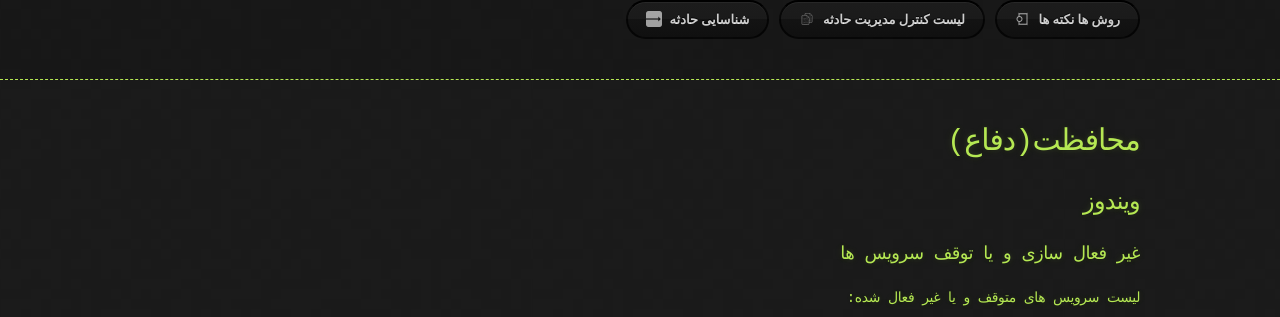
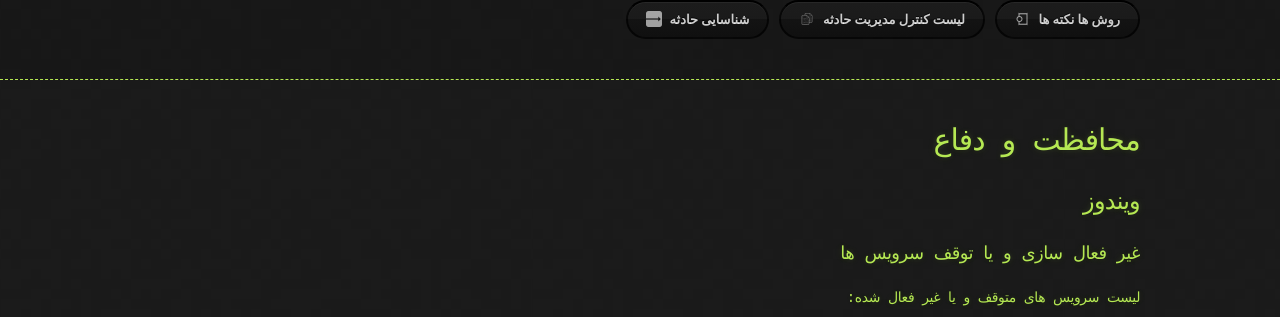
Before and after one commit to irblueteam/blue-team, a Jekyll site: the page built from protect-defend.md, in a window 1280 px wide and 900 px high. Shown: the part 152-469 px from the top of the window. Built offline with Jekyll 4.4.1, drawn with Linux system fonts in a browser that asks for light colours; some web fonts are replaced; our own code applies the rules of GitHub Pages for plain Markdown files.

```diff
--- a/protect-defend.md
+++ b/protect-defend.md
@@ -1,4 +1,4 @@
-# محافظت\(دفاع\)
+# محافظت و دفاع
 
 ## ویندوز
 
```
